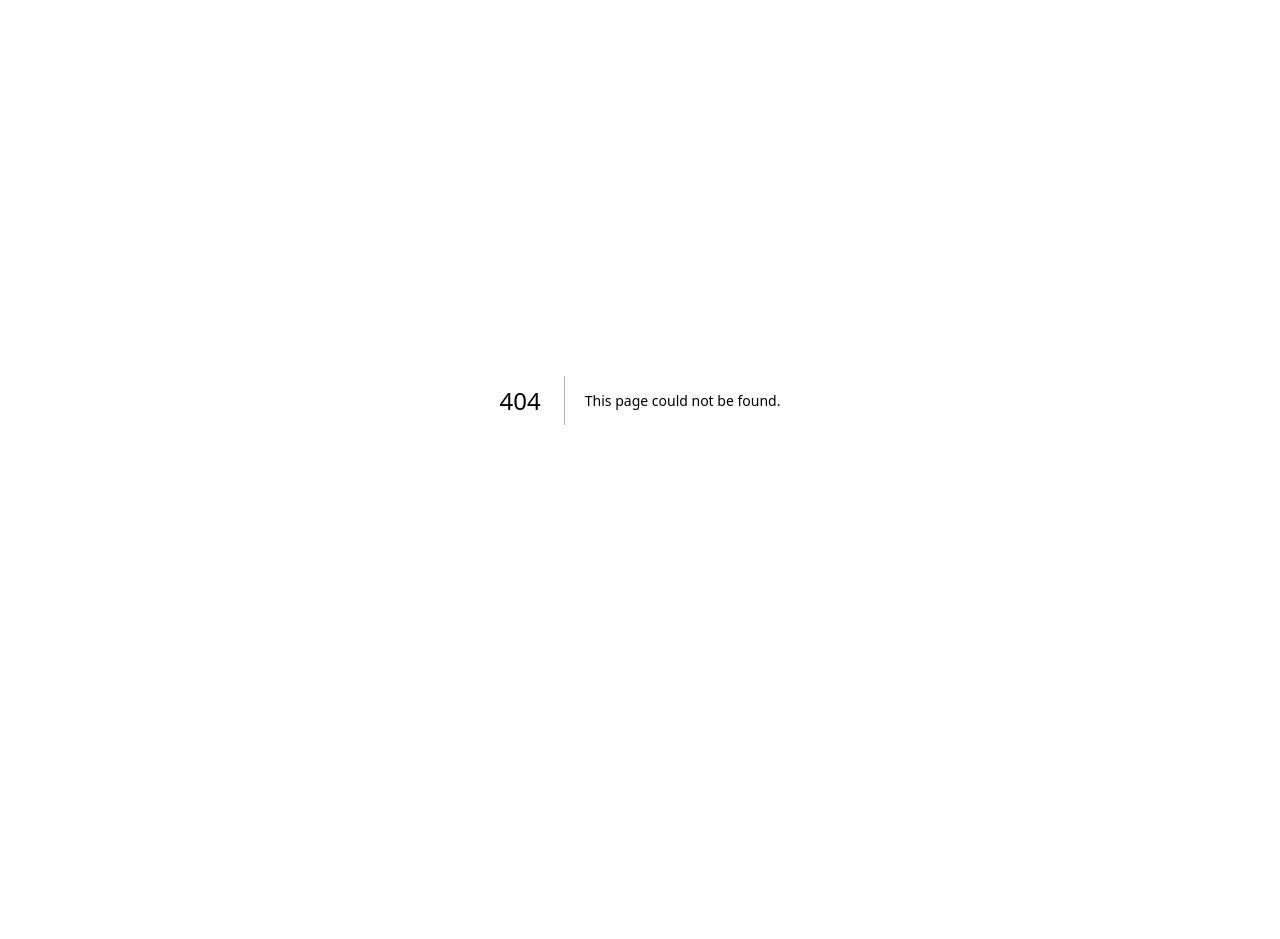
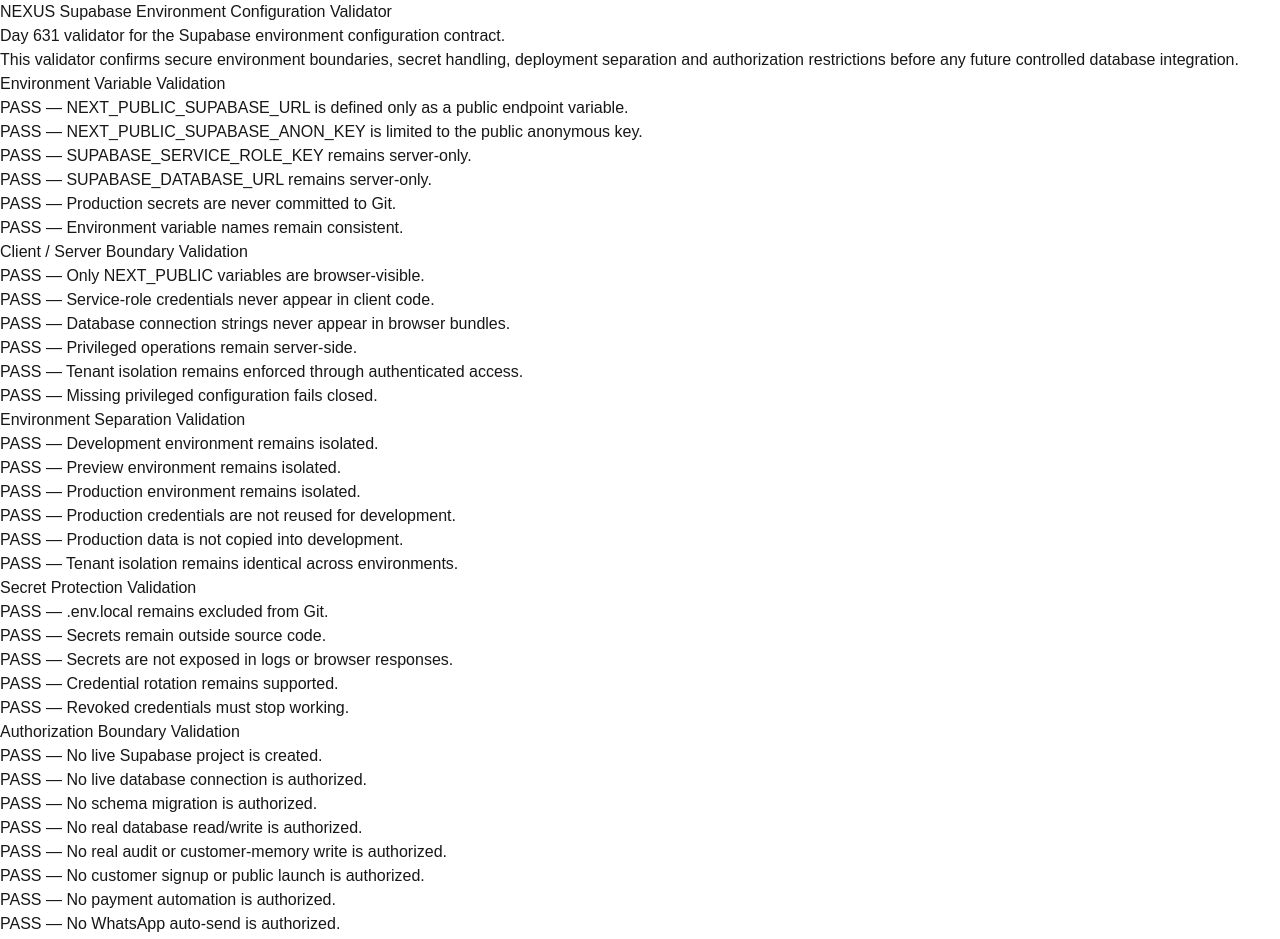
Before and after one commit to celerishealth/NEXUS, a Next.js app in the folder nexus-app/: page /nexus-supabase-environment-configuration-validator in a window 1280 px wide. Before the commit this address had no page. Shown: the top 939 px of the page. Before the commit the page ends 800 px from the top, so only its background shows below. Built offline with nearby package versions, Linux system fonts and the light colour scheme.

Commit message:
Day 631: add supabase environment configuration validator v1

```diff
--- /dev/null
+++ b/nexus-app/app/nexus-supabase-environment-configuration-validator/page.tsx
@@ -0,0 +1,69 @@
+export default function NexusSupabaseEnvironmentConfigurationValidatorPage() {
+  return (
+    <main>
+      <h1>NEXUS Supabase Environment Configuration Validator</h1>
+
+      <p>
+        Day 631 validator for the Supabase environment configuration contract.
+      </p>
+
+      <p>
+        This validator confirms secure environment boundaries, secret handling,
+        deployment separation and authorization restrictions before any future
+        controlled database integration.
+      </p>
+
+      <h2>Environment Variable Validation</h2>
+      <ul>
+        <li>PASS — NEXT_PUBLIC_SUPABASE_URL is defined only as a public endpoint variable.</li>
+        <li>PASS — NEXT_PUBLIC_SUPABASE_ANON_KEY is limited to the public anonymous key.</li>
+        <li>PASS — SUPABASE_SERVICE_ROLE_KEY remains server-only.</li>
+        <li>PASS — SUPABASE_DATABASE_URL remains server-only.</li>
+        <li>PASS — Production secrets are never committed to Git.</li>
+        <li>PASS — Environment variable names remain consistent.</li>
+      </ul>
+
+      <h2>Client / Server Boundary Validation</h2>
+      <ul>
+        <li>PASS — Only NEXT_PUBLIC variables are browser-visible.</li>
+        <li>PASS — Service-role credentials never appear in client code.</li>
+        <li>PASS — Database connection strings never appear in browser bundles.</li>
+        <li>PASS — Privileged operations remain server-side.</li>
+        <li>PASS — Tenant isolation remains enforced through authenticated access.</li>
+        <li>PASS — Missing privileged configuration fails closed.</li>
+      </ul>
+
+      <h2>Environment Separation Validation</h2>
+      <ul>
+        <li>PASS — Development environment remains isolated.</li>
+        <li>PASS — Preview environment remains isolated.</li>
+        <li>PASS — Production environment remains isolated.</li>
+        <li>PASS — Production credentials are not reused for development.</li>
+        <li>PASS — Production data is not copied into development.</li>
+        <li>PASS — Tenant isolation remains identical across environments.</li>
+      </ul>
+
+      <h2>Secret Protection Validation</h2>
+      <ul>
+        <li>PASS — .env.local remains excluded from Git.</li>
+        <li>PASS — Secrets remain outside source code.</li>
+        <li>PASS — Secrets are not exposed in logs or browser responses.</li>
+        <li>PASS — Credential rotation remains supported.</li>
+        <li>PASS — Revoked credentials must stop working.</li>
+      </ul>
+
+      <h2>Authorization Boundary Validation</h2>
+      <ul>
+        <li>PASS — No live Supabase project is created.</li>
+        <li>PASS — No live database connection is authorized.</li>
+        <li>PASS — No schema migration is authorized.</li>
+        <li>PASS — No real database read/write is authorized.</li>
+        <li>PASS — No real audit or customer-memory write is authorized.</li>
+        <li>PASS — No customer signup or public launch is authorized.</li>
+        <li>PASS — No payment automation is authorized.</li>
+        <li>PASS — No WhatsApp auto-send is authorized.</li>
+        <li>PASS — No uncontrolled AI action or production execution is authorized.</li>
+      </ul>
+    </main>
+  );
+}
```
